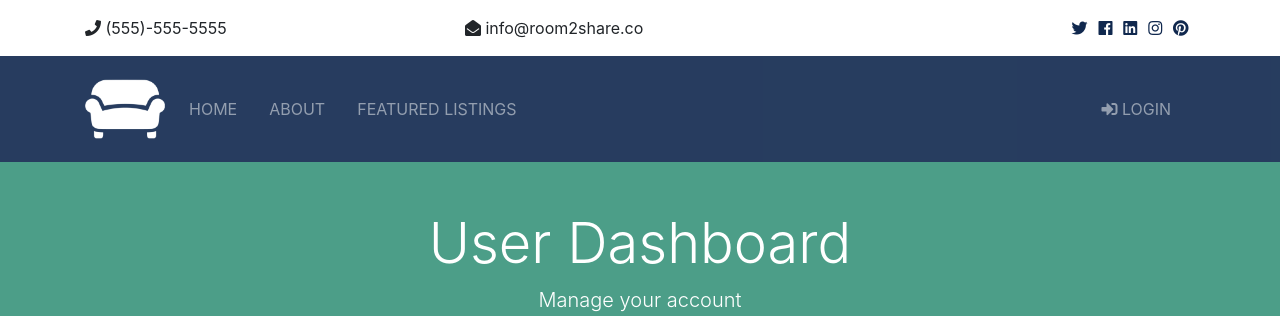
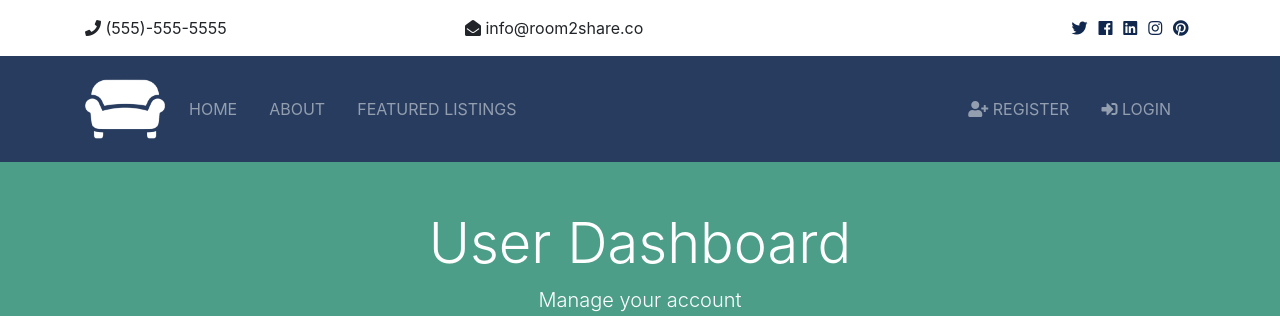
Before and after one commit to serktech/projectRE, a Django app: page /accounts/dashboard in a window 1280 px wide. Shown: the top 316 px of the page. Run offline with Django 3.2, Linux system fonts and the light colour scheme; data that the repository does not hold is empty; some libraries are stand-ins or nearby versions.

Commit message:
add Register link.

```diff
--- a/templates/partials/_navbar.html
+++ b/templates/partials/_navbar.html
@@ -3,7 +3,7 @@
 <nav class="navbar navbar-expand-lg navbar-dark bg-primary sticky-top">
     <div class="container">
         <a class="navbar-brand" href="{% url 'index' %}">
-            <img src="{% static 'img/logo.png' %}/" class="logo" alt="">
+            <img src="{% static 'img/logo.png' %}" class="logo" alt="">
         </a>
         <button class="navbar-toggler" type="button" data-toggle="collapse" data-target="#navbarNavAltMarkup">
             <span class="navbar-toggler-icon"></span>
@@ -24,7 +24,8 @@
                             class="nav-item active mr-3"
                         {% else %}
                             class="nav-item mr-3"
-                        {% endif %}>
+                        {% endif %}
+                >
                     <a class="nav-link" href="{% url 'about' %}">About</a>
                 </li>
                 <li
@@ -41,27 +42,35 @@
             <ul class="navbar-nav ml-auto">
                 {% if user.is_authenticated %}
                     <li
+                            {% if 'dashboard' in request.path %}
+                                class="nav-item active mr-3"
+                            {% else %}
+                                class="nav-item mr-3"
+                            {% endif %}
+                    >
+                        <a class="nav-link" href="{% url 'dashboard' %}">
+                            Welcome {{ user.username }} (Dashboard)</a>
+                    </li>
+                    <li class="nav-item mr-3">
+                        <a href="javascript:{document.getElementById('logout').submit()}" class="nav-link">
+                            <i class="fas fa-sign-out-alt"></i> Logout
+                        </a>
+                        <form action="{% url 'logout' %}" method="POST" id="logout">
+                            {% csrf_token %}
+                            <input type="hidden">
+                        </form>
+                    </li>
+                {% else %}
+                    <li
                             {% if 'register' in request.path %}
                                 class="nav-item active mr-3"
                             {% else %}
                                 class="nav-item mr-3"
                             {% endif %}
                     >
-                        <a class="nav-link" href="{% url 'dashboard' %}">
-                            <i class="fas fa-user-plus"></i> Welcome, {{ user.username }} (Dashboard)</a>
+                        <a class="nav-link" href="{% url 'register' %}">
+                            <i class="fas fa-user-plus"></i> Register</a>
                     </li>
-                    <li class="nav-item mr-3">
-                        <a href="javascript:{document.getElementById('logout').submit() }"
-                        class="nav-link">
-                            <i class="fas fa-sing-out-alt"></i> Logout
-                        </a>
-                        <form action="{% url 'logout' %}" id="logout" method="POST">
-                            {% csrf_token %}
-                            <input type="hidden">
-                        </form>
-                    </li>
-                {% else %}
-
                     <li
                             {% if 'login' in request.path %}
                                 class="nav-item active mr-3"
@@ -71,6 +80,7 @@
                     >
                         <a class="nav-link" href="{% url 'login' %}">
                             <i class="fas fa-sign-in-alt"></i>
+
                             Login</a>
                     </li>
                 {% endif %}
```
